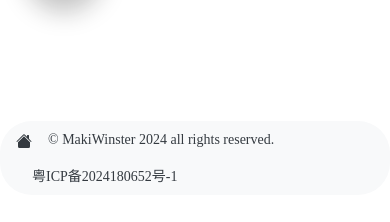
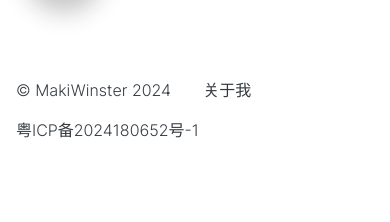
Before and after one commit to MakiWinster/myHomePage, a plain HTML site: page index.html in a window 390 px wide. Shown: the part 1398-1620 px from the top of the page. After the commit the page ends 1548 px from the top, so only its background shows below. Drawn offline with Linux system fonts and the light colour scheme; a web font is replaced by a local one.

Commit message:
Fixed footer

```diff
--- /dev/null
+++ b/css/footer.css
@@ -0,0 +1,59 @@
+/* 电脑和iPad端样式 */
+.desktop-footer {
+    display: flex;
+    justify-content: center;
+    padding: 16px;
+    border-radius: 8px; /* 保持圆角 */
+}
+
+.desktop-footer .nav {
+    display: flex;
+    align-items: center;
+    list-style: none;
+    padding: 0;
+    margin: 0;
+}
+
+.desktop-footer .nav-item {
+    margin-right: 20px;
+}
+
+.desktop-footer .nav-item a {
+    color: #000;
+    text-decoration: none;
+    font-size: 14px;
+}
+
+.desktop-footer .nav-item a:hover {
+    text-decoration: underline;
+}
+
+/* 手机端样式 */
+.mobile-footer {
+    display: none; /* 默认隐藏，使用JS控制显示 */
+    background-color: #f8f9fa;
+    padding: 20px 0;
+    width: 100%;
+}
+
+.mobile-footer .nav {
+    list-style: none;
+    padding: 0;
+    margin: 0;
+}
+
+.mobile-footer .nav-item {
+    width: 100%; /* 每个li占满一行 */
+    text-align: center; /* 文本居中 */
+}
+
+.mobile-footer .nav-item a {
+    color: #000;
+    text-decoration: none;
+    font-size: 14px;
+    display: block; /* 链接块级元素 */
+}
+
+.mobile-footer .nav-item a:hover {
+    text-decoration: underline;
+}
--- a/index.html
+++ b/index.html
@@ -311,18 +311,14 @@
         </main>
 
 
-        <footer class="mb-auto col-12 py-vh-3 px-vw-5" style="font-family: 'zhengwen';">
-
-          <div class="row d-flex justify-content-between small">
-            <div class="col-12 col-md-auto d-flex justify-content-center">
+<!-- 电脑和iPad端Footer -->
+<footer class="desktop-footer">
   <ul class="nav bg-light rounded px-3">
       <li class="nav-item">
           <a class="nav-link link-dark px-0" href="index.html" aria-label="Go home!">
-                    <svg xmlns="http://www.w3.org/2000/svg" width="16" height="16" fill="currentColor"
-                      class="bi bi-house-fill" viewbox="0 0 16 16">
-                      <path
-                        d="M8.707 1.5a1 1 0 0 0-1.414 0L.646 8.146a.5.5 0 0 0 .708.708L8 2.207l6.646 6.647a.5.5 0 0 0 .708-.708L13 5.793V2.5a.5.5 0 0 0-.5-.5h-1a.5.5 0 0 0-.5.5v1.293L8.707 1.5Z" />
-                      <path d="m8 3.293 6 6V13.5a1.5 1.5 0 0 1-1.5 1.5h-9A1.5 1.5 0 0 1 2 13.5V9.293l6-6Z" />
+              <svg xmlns="http://www.w3.org/2000/svg" width="16" height="16" fill="currentColor" class="bi bi-house-fill" viewbox="0 0 16 16">
+                  <path d="M8.707 1.5a1 1 0 0 0-1.414 0L.646 8.146a.5.5 0 0 0 .708.708L8 2.207l6.646 6.647a.5.5 0 0 0 .708-.708L13 5.793V2.5a.5.5 0 0 0-.5-.5h-1a.5.5 0 0 0-.5.5v1.293L8.707 1.5Z"/>
+                  <path d="m8 3.293 6 6V13.5a1.5 1.5 0 0 1-1.5 1.5h-9A1.5 1.5 0 0 1 2 13.5V9.293l6-6Z"/>
               </svg>
           </a>
       </li>
@@ -330,16 +326,51 @@
           <a class="nav-link link-dark" href="">© MakiWinster 2024 all rights reserved.</a>
       </li>
       <li class="nav-item">
-                  <a class="nav-link link-dark" href="https://beian.miit.gov.cn"> 粤ICP备2024180652号-1</a>
+          <a class="nav-link link-dark" href="https://beian.miit.gov.cn">粤ICP备2024180652号-1</a>
       </li>
-                <!-- <li class="nav-item">
-                  <a class="nav-link link-dark" href="contact.html">联系我</a>
-                </li> -->
+      <li class="nav-item">
+          <a class="nav-link link-dark" href="../index.html">关于我</a>
+      </li>
   </ul>
-            </div>
-          </div>
+</footer>
 
+<!-- 手机端Footer -->
+<footer class="mobile-footer">
+  <ul class="nav">
+      <li class="nav-item">
+          <a class="nav-link link-dark" href="">© MakiWinster 2024</a>
+      </li>
+      <li class="nav-item">
+          <a class="nav-link link-dark" href="../index.html">关于我</a>
+      </li>
+      <li class="nav-item">
+          <a class="nav-link link-dark" href="https://beian.miit.gov.cn">粤ICP备2024180652号-1</a>
+      </li>
+  </ul>
 </footer>
+
+<script>
+document.addEventListener("DOMContentLoaded", function() {
+function adjustFooter() {
+const footerDesktop = document.querySelector('.desktop-footer');
+const footerMobile = document.querySelector('.mobile-footer');
+
+if (window.innerWidth <= 900) { // 手机端
+footerDesktop.style.display = 'none';
+footerMobile.style.display = 'block';
+} else { // 电脑和iPad端
+footerDesktop.style.display = 'flex';
+footerMobile.style.display = 'none';
+}
+}
+
+adjustFooter(); // 初始化调用
+
+window.addEventListener('resize', adjustFooter); // 当窗口大小变化时调整
+});
+
+</script>
+
       </div>
 
     </div>
```
Also changed, not shown: Blog/index.html (+47 -14 lines). Lines whose indentation alone changed are shown as unchanged.
